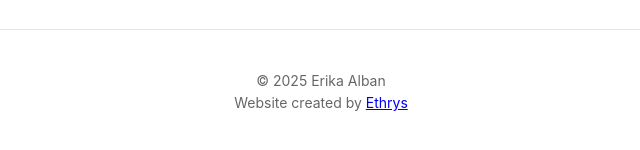
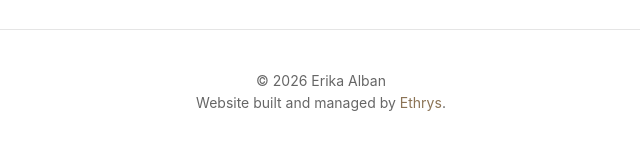
Before and after one commit to erikaalban/erikaalban.com, a website: page index.html in a window 1280 px wide. Shown: the part 4252-4402 px from the top of the page, without its empty margins (319-959 px from the left). Drawn offline with Linux system fonts and the light colour scheme; some packages are replaced by stand-ins of ours; a script that the page names is missing.

Commit message:
Update copyright to 2026, add footer link styling, update Ethrys credit text

```diff
--- a/index.html
+++ b/index.html
@@ -345,8 +345,13 @@
     </div>
 
     <footer>
-      <p>&copy; 2025 Erika Alban</p>
-      <p>Website created by <a href="https://ethrys.com" target="_blank" rel="noopener noreferrer">Ethrys</a></p>
+      <p>&copy; 2026 Erika Alban</p>
+      <p>
+        Website built and managed by
+        <a href="https://ethrys.com" target="_blank" rel="noopener noreferrer"
+          >Ethrys</a
+        >.
+      </p>
     </footer>
 
     <script src="script.js" defer></script>
--- a/styles.css
+++ b/styles.css
@@ -669,6 +669,17 @@
   transition: background-color 0.3s ease, border-color 0.3s ease;
 }
 
+footer a {
+  color: #8b7355;
+  text-decoration: none;
+  transition: color 0.3s ease;
+}
+
+footer a:hover {
+  color: #6b5344;
+  text-decoration: underline;
+}
+
 /* Modal Styles */
 .modal {
   position: fixed;
```
